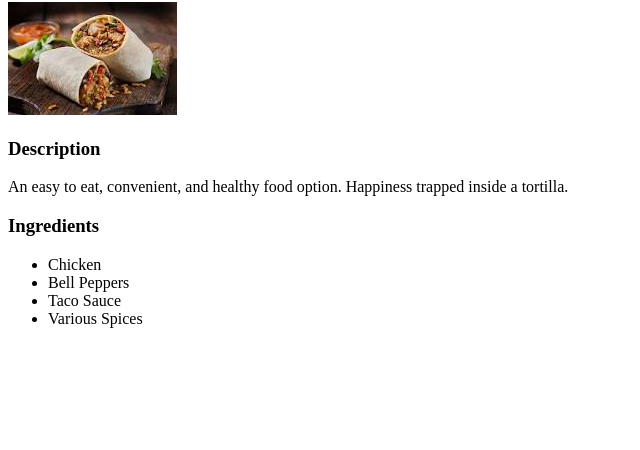
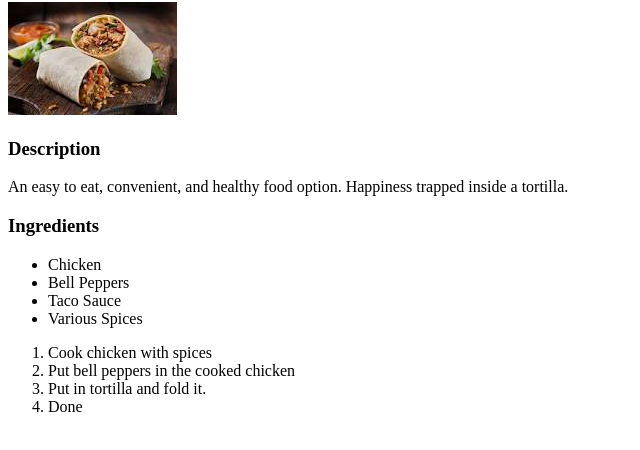
Before and after one commit to yahyazaceria/odin-recipes, a plain HTML site: page recipes/burrito.html in a window 1280 px wide. Shown: the part 78-528 px from the top of the page, without its empty margins (0-640 px from the left). Drawn offline with Linux system fonts and the light colour scheme.

Commit message:
Update burrito.html

```diff
--- a/recipes/burrito.html
+++ b/recipes/burrito.html
@@ -21,5 +21,14 @@
     <li>Various Spices</l1>
 
     </ul>
+
+    <ol>
+
+    <li>Cook chicken with spices</l1>
+    <li>Put bell peppers in the cooked chicken</l1>
+    <li>Put in tortilla and fold it.</l1>
+    <li>Done</l1>
+
+    </ol>
 </body>
 </html>
```
